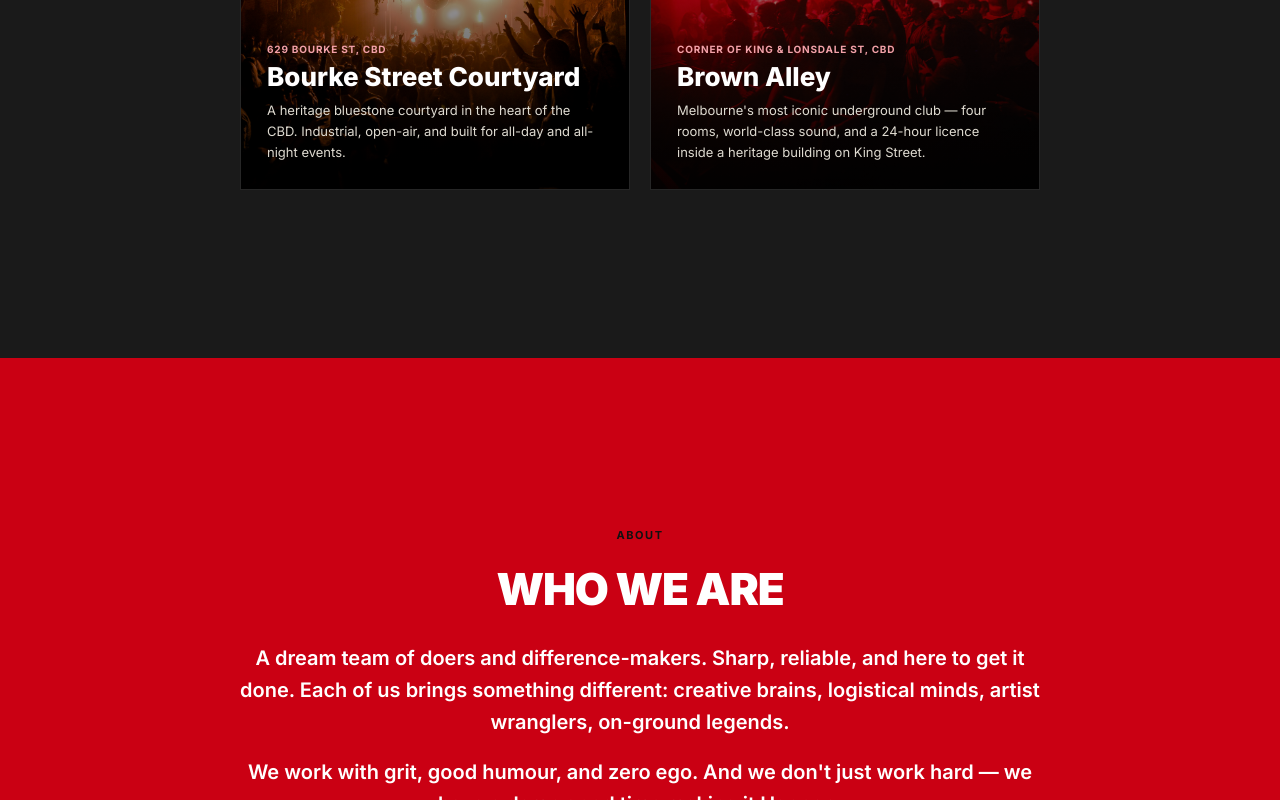
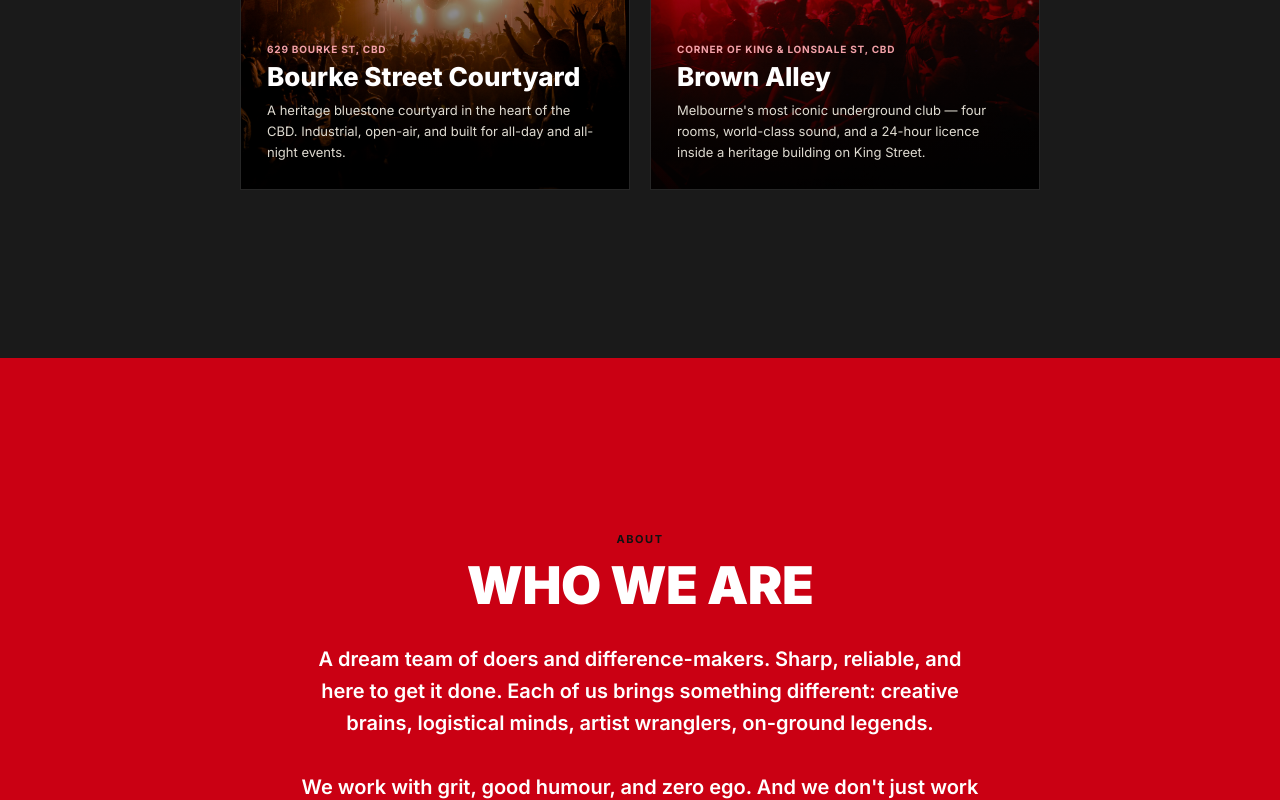
Before and after one commit to richhdev/happen-prototype, a Next.js app: page / in a window 1280 px wide. Shown: the part 11200-12000 px from the top of the page. Built offline with nearby package versions, Linux system fonts and the light colour scheme; no server answers.

Commit message:
abour sectioin

```diff
--- a/components/About.jsx
+++ b/components/About.jsx
@@ -27,49 +27,101 @@
   }, [inView]);
 
   return (
-    <section
-      id="a-about"
-      style={{
-        background: "#CA0013",
-        padding: "130px 48px",
-        textAlign: "center",
-        minHeight: "100vh",
-        boxSizing: "border-box",
-        display: "flex",
-        alignItems: "center",
-      }}
-    >
-      <motion.div
-        ref={blockRef}
-        initial={{ opacity: 0, y: 30 }}
-        whileInView={{ opacity: 1, y: 0 }}
-        viewport={{ once: false, amount: 0.12, margin: "0px 0px -60px 0px" }}
-        transition={{ duration: 0.64, ease: EASE }}
-        style={{ maxWidth: 820, margin: "0 auto" }}
-      >
-        <span style={{ display: "block", fontSize: 11, fontWeight: 700, letterSpacing: ".14em", textTransform: "uppercase", color: "#111", marginBottom: 20 }}>About</span>
+    <section id="a-about" className="about">
+      <div className="title-group">
+        <span className="eyebrow">About</span>
         <motion.h2
           initial={{ letterSpacing: ".14em" }}
           whileInView={{ letterSpacing: "-.025em" }}
           viewport={{ once: false, amount: 0.6 }}
           transition={{ duration: 1.4, ease: EASE }}
-          style={{ fontSize: 44, fontWeight: 900, whiteSpace: "nowrap", textTransform: "uppercase", color: "#fff", margin: "0 0 26px" }}
+          style={{ margin: 0 }}
         >
-          Who we are
+          <span className="heading">Who we are</span>
         </motion.h2>
-        <p style={{ fontSize: 20, fontWeight: 600, color: "#fff", lineHeight: 1.6, margin: "0 0 18px" }}>
-          A dream team of doers and difference-makers. Sharp, reliable, and here to get it done. Each of us brings something different: creative brains, logistical minds, artist wranglers, on-ground legends.
-        </p>
-        <p style={{ fontSize: 20, fontWeight: 600, color: "#fff", lineHeight: 1.6, margin: "0 0 44px" }}>
-          We work with grit, good humour, and zero ego. And we don&apos;t just work hard — we have a damn good time making it Happen.
-        </p>
-        <span ref={counterRef} style={{ display: "block", fontSize: 130, fontWeight: 900, letterSpacing: "-.03em", color: "#111", lineHeight: 0.8 }}>
-          {count}+
-          <span style={{ display: "block", fontSize: 12, fontWeight: 700, letterSpacing: ".08em", textTransform: "uppercase", color: "#fff", marginTop: 10 }}>
-            Years doing the work
-          </span>
-        </span>
-      </motion.div>
+      </div>
+      <p className="lede">
+        A dream team of doers and difference-makers. Sharp, reliable, and here
+        to get it done. Each of us brings something different: creative brains,
+        logistical minds, artist wranglers, on-ground legends. <br />
+        <br />
+        We work with grit, good humour, and zero ego. And we don&apos;t just
+        work hard — we have a damn good time making it Happen.
+      </p>
+      <div ref={counterRef} className="counter">
+        <span>{count}+</span>
+        <span className="counter-label">Years doing the work</span>
+      </div>
+
+      <style jsx>{`
+        .about {
+          background: #ca0013;
+          padding: 130px 48px;
+          text-align: center;
+          min-height: 100vh;
+          box-sizing: border-box;
+          display: flex;
+          flex-direction: column;
+          align-items: center;
+          justify-content: center;
+          gap: 26px;
+        }
+
+        .title-group {
+          display: flex;
+          flex-direction: column;
+          align-items: center;
+          gap: 8px;
+        }
+
+        .eyebrow {
+          display: block;
+          font-size: 11px;
+          font-weight: 700;
+          letter-spacing: 0.14em;
+          text-transform: uppercase;
+          color: #111;
+          margin: 0;
+        }
+
+        .heading {
+          font-size: clamp(32px, 6vw + 12px, 52px);
+          font-weight: 900;
+          white-space: nowrap;
+          text-transform: uppercase;
+          color: #fff;
+          margin: 0;
+        }
+
+        .lede {
+          font-size: 20px;
+          font-weight: 600;
+          color: #fff;
+          line-height: 1.6;
+          max-width: 680px;
+          margin: 0 auto;
+        }
+
+        .counter {
+          display: block;
+          font-size: 130px;
+          font-weight: 900;
+          letter-spacing: -0.03em;
+          color: #111;
+          line-height: 0.8;
+          margin: 0;
+        }
+
+        .counter-label {
+          display: block;
+          font-size: 12px;
+          font-weight: 700;
+          letter-spacing: 0.08em;
+          text-transform: uppercase;
+          color: #fff;
+          margin: 10px 0 0;
+        }
+      `}</style>
     </section>
   );
 }
```
